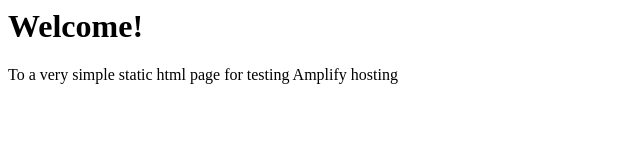
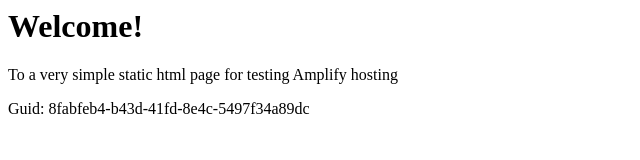
Before and after one commit to aws-aemilia-dub/Github-PR-Commit-Integration-Test-DoNotTouch-Gith-P5X5MO5I-v1-preprod-eu-west-1, a website: page src/index.html in a window 1280 px wide. Shown: the whole page, without its empty margins (0-640 px from the left). Drawn offline with Linux system fonts and the light colour scheme.

Commit message:
commit from integ tests

```diff
--- a/src/index.html
+++ b/src/index.html
@@ -1,3 +1,5 @@
+
+
 <html lang="en">
 
 <head>
@@ -10,6 +12,6 @@
 <body>
     <h1>Welcome!</h1>
     <p>To a very simple static html page for testing Amplify hosting</p>
-</body>
+    <p>Guid: 8fabfeb4-b43d-41fd-8e4c-5497f34a89dc</p></body>
 
 </html>
```
